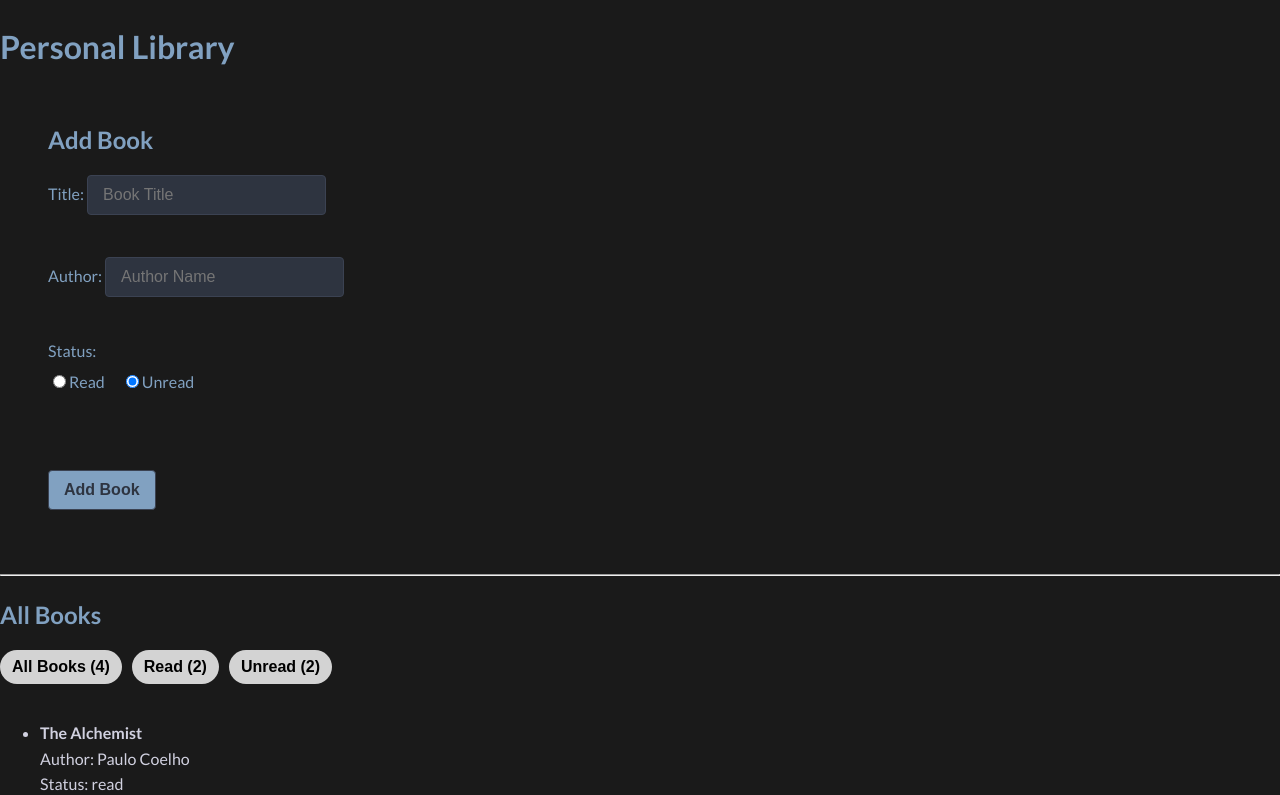
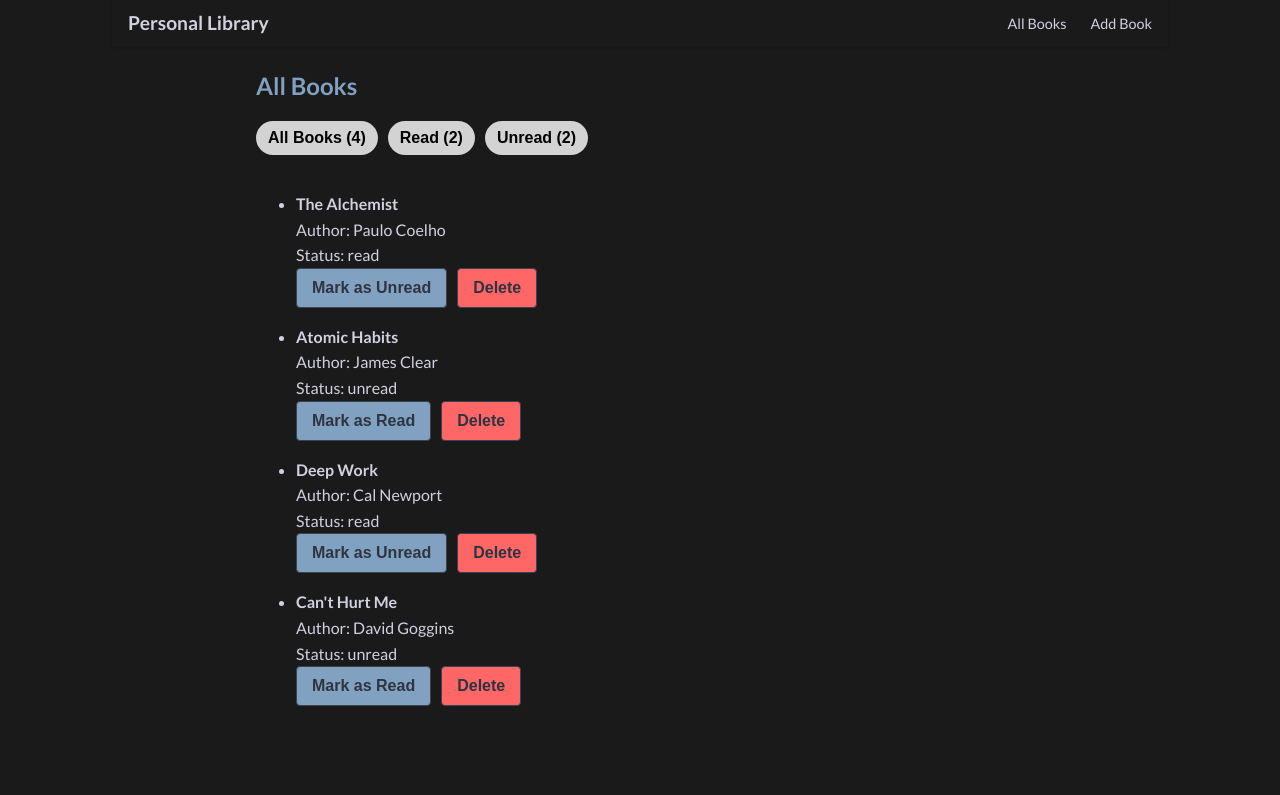
Before and after one commit to bhaskarbiswas04/library-app-ra-a4, a React (Create React App) app: page / in a window 1280 px wide. Shown: the top 795 px of the page. Built offline with nearby package versions, Linux system fonts and the light colour scheme.

Commit message:
updt: page routes

```diff
--- a/src/App.js
+++ b/src/App.js
@@ -1,4 +1,6 @@
 import "./App.css";
+import { BrowserRouter as Router, Routes, Route } from "react-router-dom";
+import Navbar from "./components/Navbar";
 
 import AddBookForm from './pages/AddBookForm';
 import ViewBooks from './pages/ViewBooks';
@@ -7,10 +9,13 @@ import { BookProvider } from "./contexts/BookContext";
 export default function App() {
   return (
     <BookProvider>
-      <h1>Personal Library</h1>
-      <AddBookForm />
-      <hr />
-      <ViewBooks />
+      <Router>
+        <Navbar />
+        <Routes>
+          <Route path="/" element={<ViewBooks />} />
+          <Route path="/add-book" element={<AddBookForm />} />
+        </Routes>
+      </Router>
     </BookProvider>
   );
 }
--- a/src/components/Navbar.jsx
+++ b/src/components/Navbar.jsx
@@ -1,14 +1,13 @@
-
 export default function Navbar() {
   return (
     <nav>
-      <div className="logo">Library</div>
+      <div className="logo">Personal Library</div>
       <div className="links">
         <a href="/" className="nav-link">
+          All Books
+        </a>
+        <a href="/add-book" className="nav-link">
           Add Book
-        </a>
-        <a href="/books" className="nav-link">
-          All Books
         </a>
       </div>
     </nav>
--- a/src/pages/AddBookForm.jsx
+++ b/src/pages/AddBookForm.jsx
@@ -27,7 +27,7 @@ export default function AddBook() {
   };
 
   return (
-    <div style={{ margin: "3rem" }}>
+    <div style={{marginLeft: "16rem"}}>
       <h2>Add Book</h2>
 
       {success && (
--- a/src/pages/ViewBooks.jsx
+++ b/src/pages/ViewBooks.jsx
@@ -21,6 +21,7 @@ export default function ViewBooks() {
 
   return (
     <>
+      <div style={{ marginLeft: "16rem" }}>
         <h2>All Books</h2>
 
         {/* Filter Buttons */}
@@ -39,6 +40,7 @@ export default function ViewBooks() {
         </div>
 
         {/* Book List Display */}
+
         {filteredBooks.length === 0 ? (
           <p>No books found.</p>
         ) : (
@@ -64,6 +66,7 @@ export default function ViewBooks() {
             ))}
           </ul>
         )}
+      </div>
     </>
   );
 }
```
Lines whose indentation alone changed are shown as unchanged.
